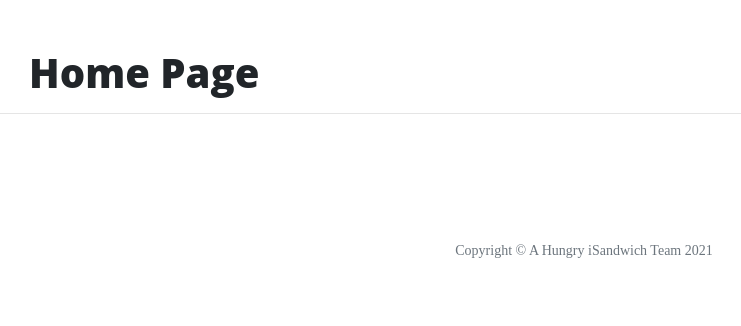
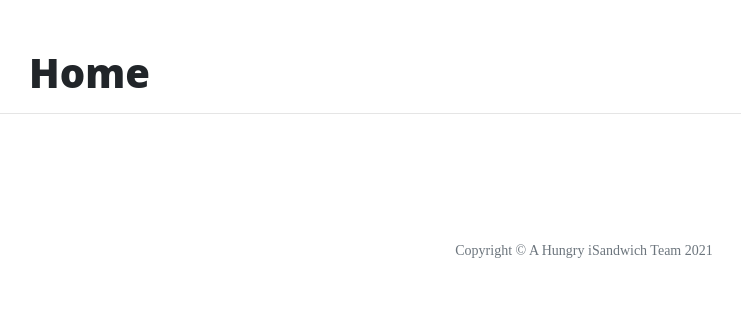
Before and after one commit to Code-Institute-Submissions/DannyNagyAI-DannyNagyAI-DannyNagyAI-Code-Institute-MS3-Project_JuneResub, a Flask app: page / in a window 1280 px wide. Shown: the part 533-859 px from the top of the page, without its empty margins (56-797 px from the left). Run offline with Flask 2, Linux system fonts and the light colour scheme; some libraries are stand-ins or nearby versions.

```diff
--- a/templates/index.html
+++ b/templates/index.html
@@ -1,4 +1,4 @@
 {% extends "base.html" %}
 {% block content %}
-    <h1>Home Page</h1>
+    <h1>Home </h1>
 {% endblock %}
```
